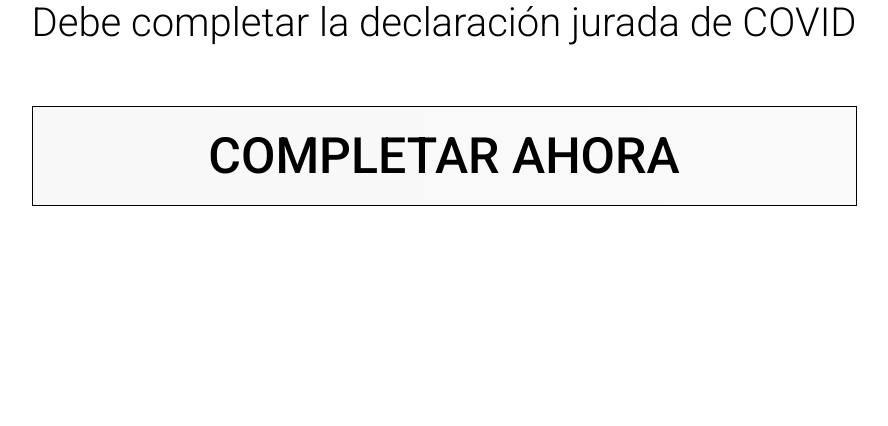
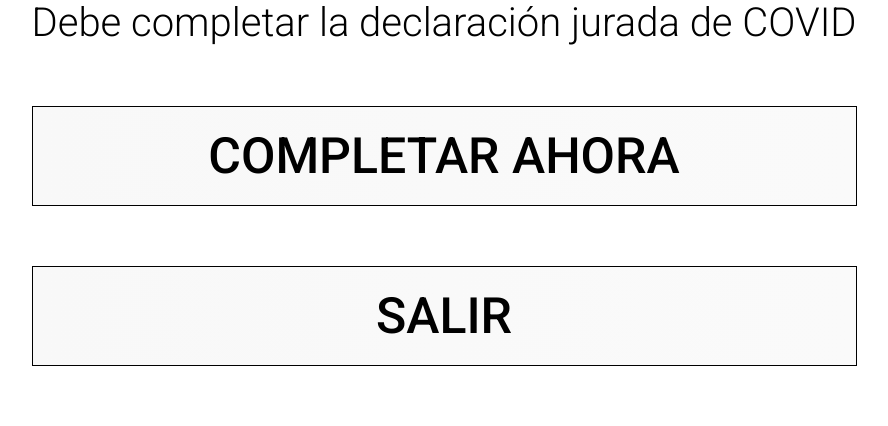
Before and after one commit to pablodanielrey/qr_ingress, a Django app: template qr/quiz/templates/invalid_quiz.html in a window 1280 px wide. Shown: the part 709-1135 px from the top of the page, without its empty margins (196-1084 px from the left). Run offline with Django 3.2, Linux system fonts and the light colour scheme; the template is opened without the code that fills it, so the values that code supplies are empty.

Commit message:
agregamos el salir

```diff
--- a/qr/quiz/templates/invalid_quiz.html
+++ b/qr/quiz/templates/invalid_quiz.html
@@ -37,8 +37,8 @@
 
             </div>
 
-            <div class="contenedorBtnOculto">
-                <a class="btn" href="/logout">CAMBIAR DE USUARIO</a>
+            <div class="contenedorBtn">
+                <a class="btn" href="/logout">SALIR</a>
             </div>
 
         </div>
--- a/qr/quiz/templates/invalid_user.html
+++ b/qr/quiz/templates/invalid_user.html
@@ -40,8 +40,8 @@
 
         </div>
 
-        <div class="contenedorBtnOculto">
-            <a class="btn" href="/logout">CAMBIAR DE USUARIO</a>
+        <div class="contenedorBtn">
+            <a class="btn" href="/logout">SALIR</a>
         </div>
     </div>
 
```
